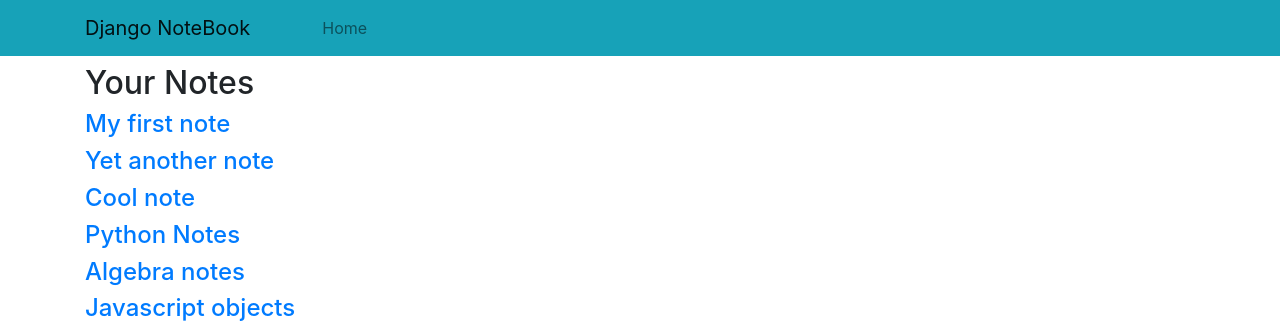
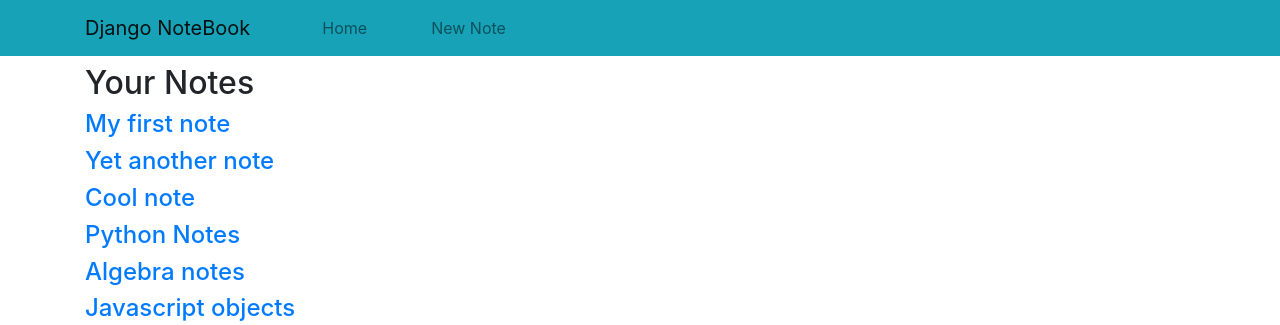
Before and after one commit to blessedsibanda/django-notebook, a Django app: page / in a window 1280 px wide. Shown: the top 325 px of the page. Run offline with Django 3.2, Linux system fonts and the light colour scheme; data comes from the database, SQL or seed files in the repository; both versions use the stored data as it was after the commit; some libraries are stand-ins or nearby versions.

Commit message:
add_note view

```diff
--- a/notes/models.py
+++ b/notes/models.py
@@ -1,4 +1,5 @@
 from django.db import models
+from django.urls import reverse
 
 
 class Note(models.Model):
@@ -7,3 +8,6 @@ class Note(models.Model):
 
     def __str__(self):
         return self.title
+
+    def get_absolute_url(self):
+        return reverse('note_detail', kwargs={'id': self.id})
--- a/notes/templates/header.html
+++ b/notes/templates/header.html
@@ -11,6 +11,9 @@
                         <li class="nav-item ml-md-5">
                             <a class="nav-link" href="/">Home</a>
                         </li>
+                        <li class="nav-item ml-md-5">
+                            <a class="nav-link" href="{% url 'add_note' %}">New Note</a>
+                        </li>
                     </ul>
                 </div>
         </div>
--- a/notes/templates/home.html
+++ b/notes/templates/home.html
@@ -3,6 +3,6 @@
 {% block content %}
     <h2>Your Notes</h2>
     {% for note in notes %}
-        <h4><a href="/{{ note.id }}">{{ note.title }}</a></h4>
+        <h4><a href="{{ note.get_absolute_url }}">{{ note.title }}</a></h4>
     {% endfor %}
 {% endblock %}
--- a/notes/urls.py
+++ b/notes/urls.py
@@ -4,5 +4,6 @@ from . import views
 
 urlpatterns = [
     path('', views.home, name='home'),
-    path('<id>/', views.note_detail, name='note_detail'),
+    path('note/<int:id>/', views.note_detail, name='note_detail'),
+    path('note/add/', views.add_note, name='add_note'),
 ]
--- a/notes/views.py
+++ b/notes/views.py
@@ -1,4 +1,5 @@
-from django.shortcuts import render, get_object_or_404
+from django.shortcuts import render, get_object_or_404, redirect
+from django.urls import reverse
 
 from .models import Note
 
@@ -10,3 +11,12 @@ def home(request):
 def note_detail(request, id):
     note = get_object_or_404(Note,id=id)
     return render(request, 'detail.html', {'note': note})
+
+def add_note(request):
+    if request.method == 'POST':
+        title = request.POST.get('title', None)
+        content = request.POST.get('content', None)
+        new_note = Note(title=title, content=content)
+        new_note.save()
+        return redirect(reverse('note_detail', kwargs={'id': new_note.id}))
+    return render(request, 'add_note.html')
```
Also changed, not shown: notes/templates/add_note.html (added, +17 -0 lines), db.sqlite3.
